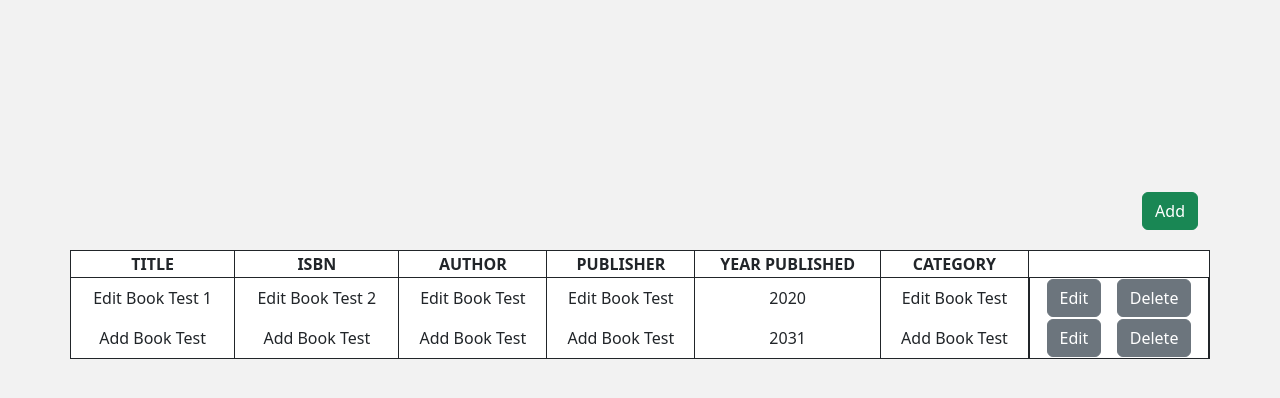
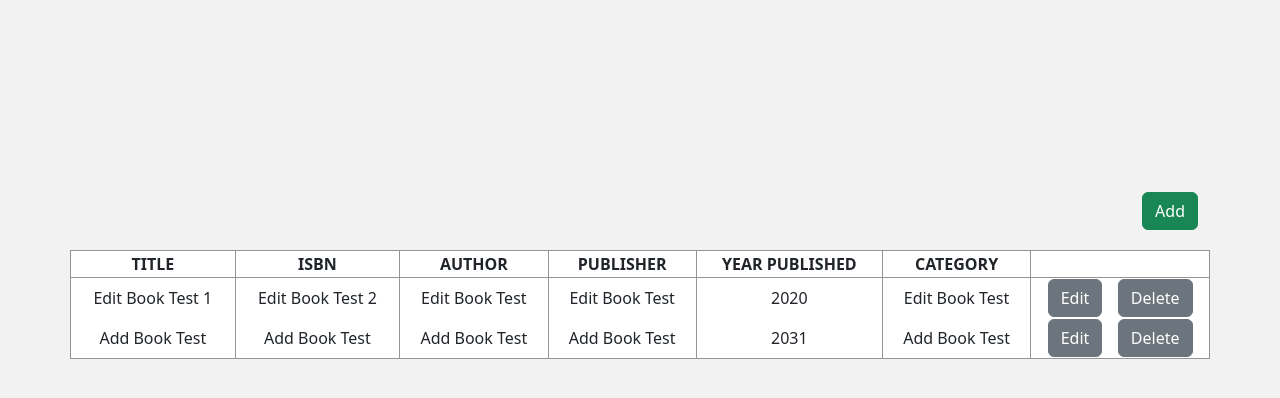
Before and after one commit to gregg0912/August99LAMP, a PHP site: page / in a window 1280 px wide. Shown: the top 398 px of the page. Run offline with PHP 8.4, Linux system fonts and the light colour scheme; data comes from the database, SQL or seed files in the repository; some libraries are stand-ins or nearby versions.

Commit message:
update CSS styling for table

```diff
--- a/css/style.css
+++ b/css/style.css
@@ -9,16 +9,16 @@
 
 table {
     border-collapse: collapse;
-    border-bottom: 1px solid;
-    border-right: 1px solid;
+    border-bottom: 1px solid #949494;
+    border-right: 1px solid #949494;
     background-color: white;
 }
 
 thead tr th {
-    border: 1px solid;
+    border: 1px solid #949494;
 }
 
-tbody tr td {
-    border-left: 1px solid;
-    border-right: 1px solid;
+tbody tr td:not(:last-child) {
+    border-left: 1px solid #949494;
+    border-right: 1px solid #949494;
 }
```
